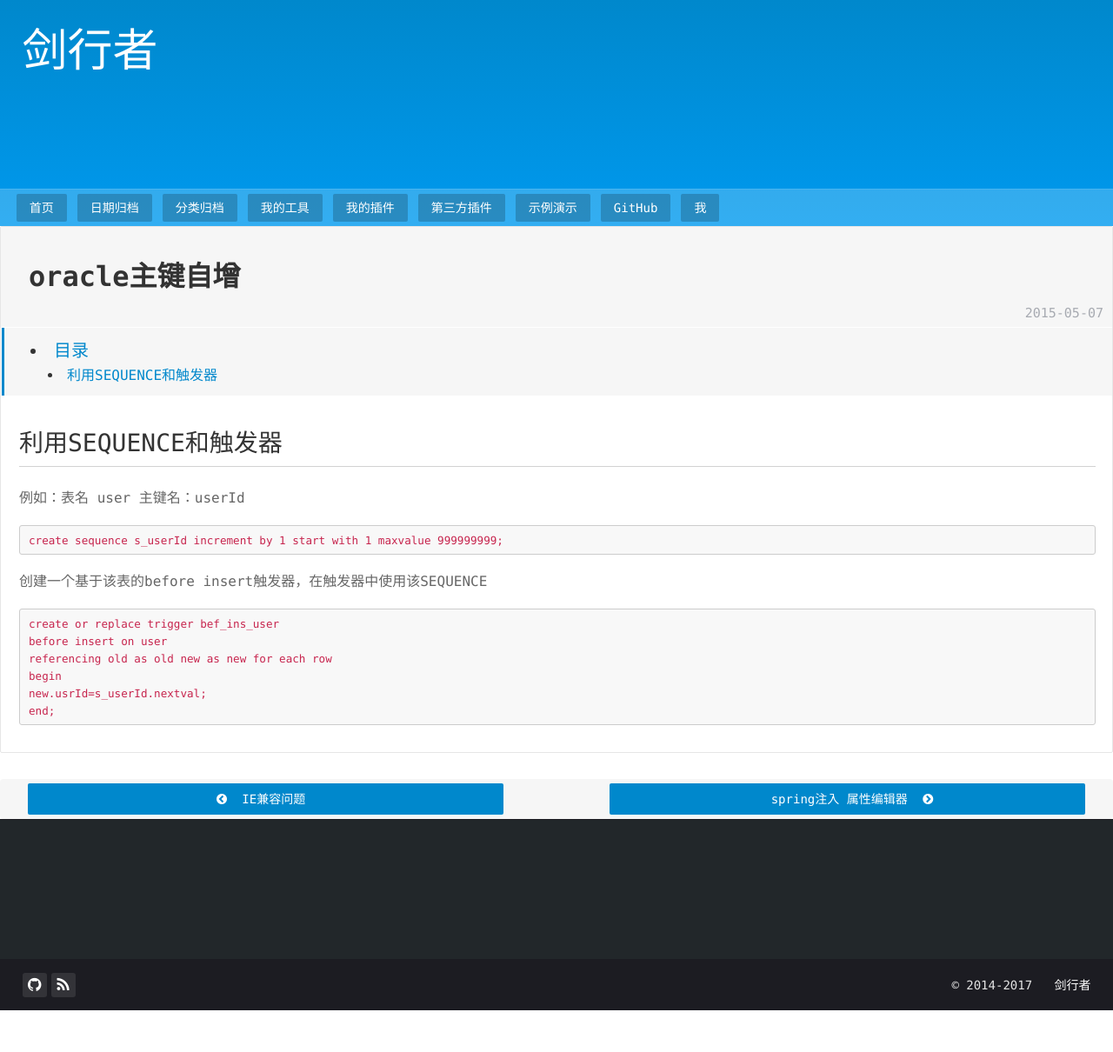
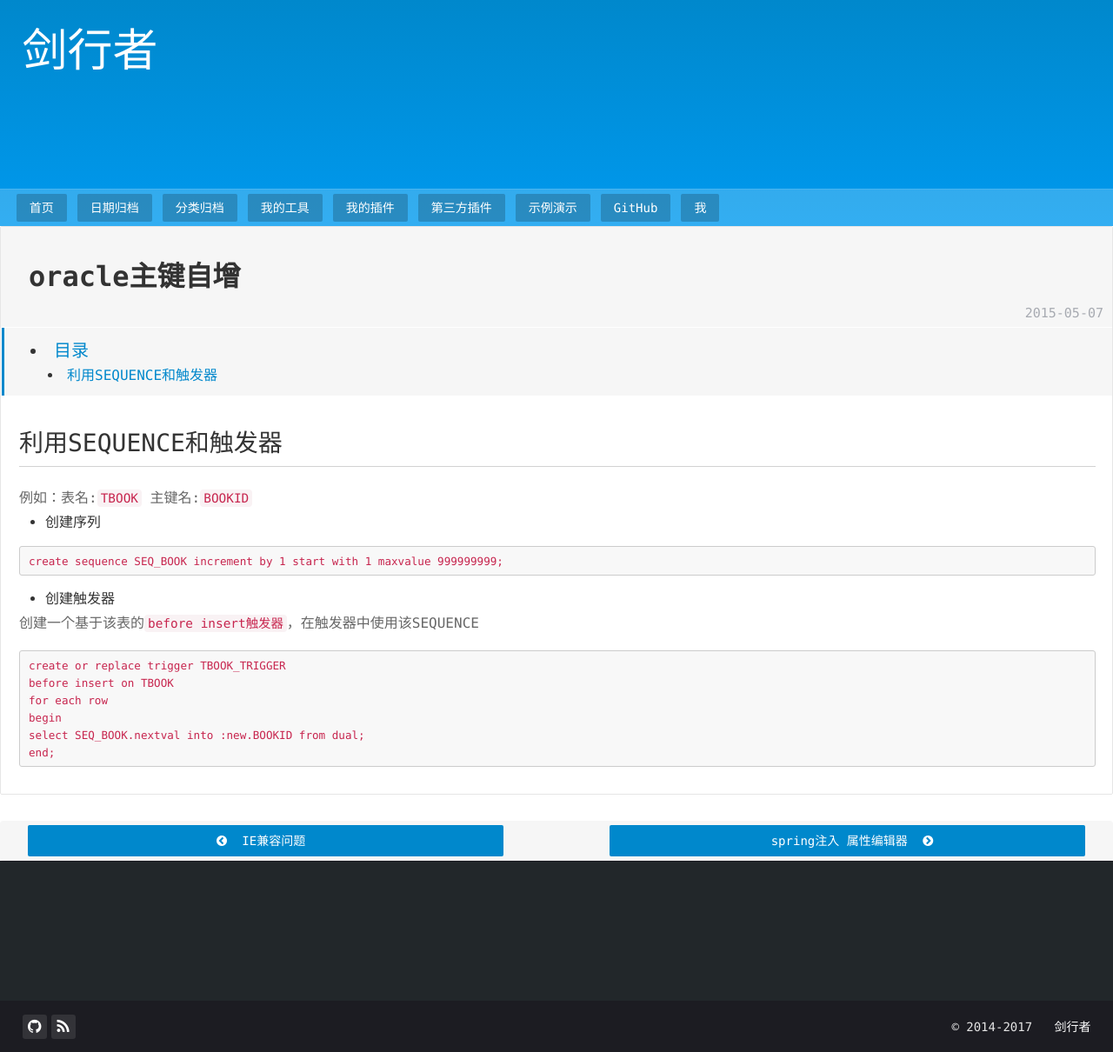
Before and after one commit to psvmc/myblog_jekyll, a Jekyll site: the page built from _posts/2015-05-07-oracle-key-increase.md, in a window 1280 px wide. Shown: the whole page at 87% size. Built offline with Jekyll 4.4.1, drawn with Linux system fonts in a browser that asks for light colours; comment, search, counter and statistics services are not loaded; before the commit the page ends 1162 px from its top, so only the background shows below that.

Commit message:
触发器

````diff
--- a/_posts/2015-05-07-oracle-key-increase.md
+++ b/_posts/2015-05-07-oracle-key-increase.md
@@ -10,15 +10,23 @@ category: oracle
 
 ## 利用SEQUENCE和触发器
 
-例如：表名 user  主键名：userId
+例如：表名:`TBOOK`  主键名:`BOOKID`
 
-	create sequence s_userId increment by 1 start with 1 maxvalue 999999999;
++ 创建序列
 
-创建一个基于该表的before insert触发器，在触发器中使用该SEQUENCE
+```
+create sequence SEQ_BOOK increment by 1 start with 1 maxvalue 999999999;
+```
 
-	create or replace trigger bef_ins_user
-	before insert on user
-	referencing old as old new as new for each row
-	begin
-	new.usrId=s_userId.nextval;
-	end;
++ 创建触发器
+
+创建一个基于该表的`before insert触发器`，在触发器中使用该SEQUENCE
+
+```
+create or replace trigger TBOOK_TRIGGER
+before insert on TBOOK
+for each row
+begin
+select SEQ_BOOK.nextval into :new.BOOKID from dual;
+end;
+```
````
